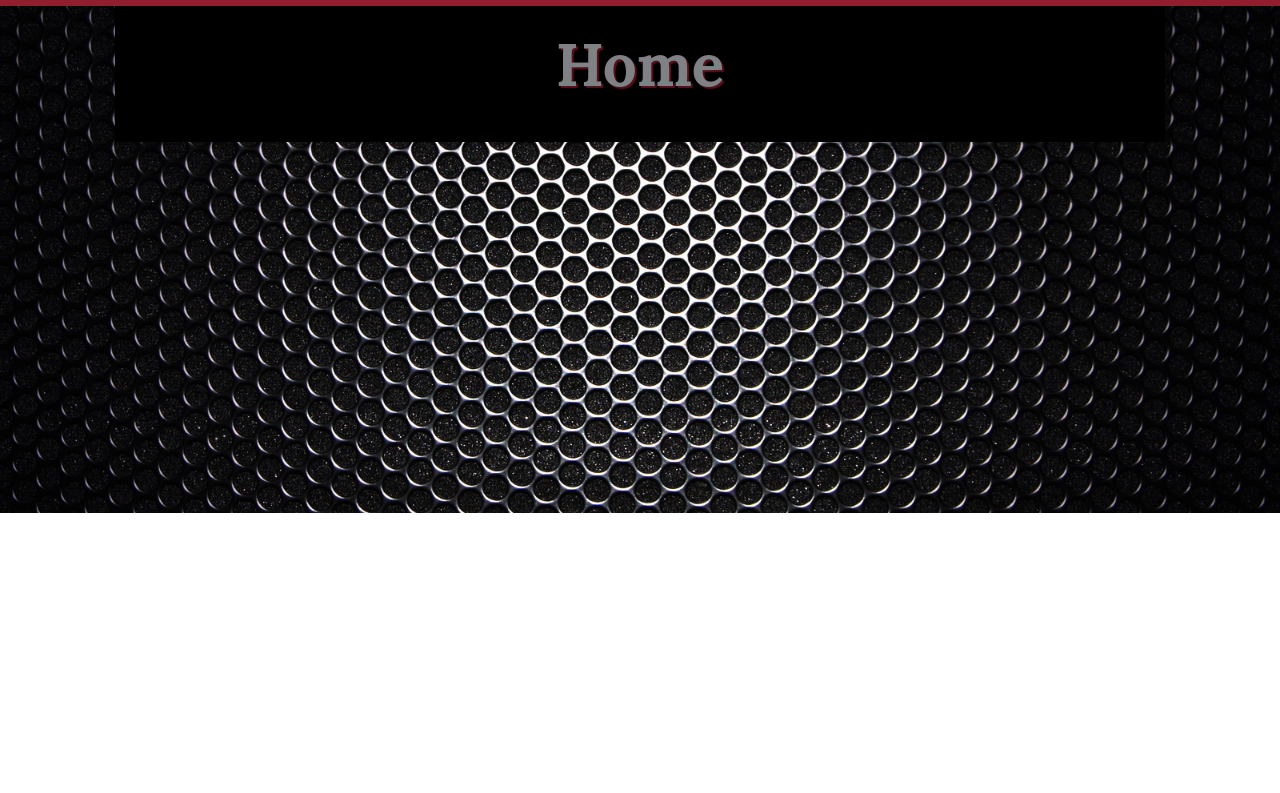
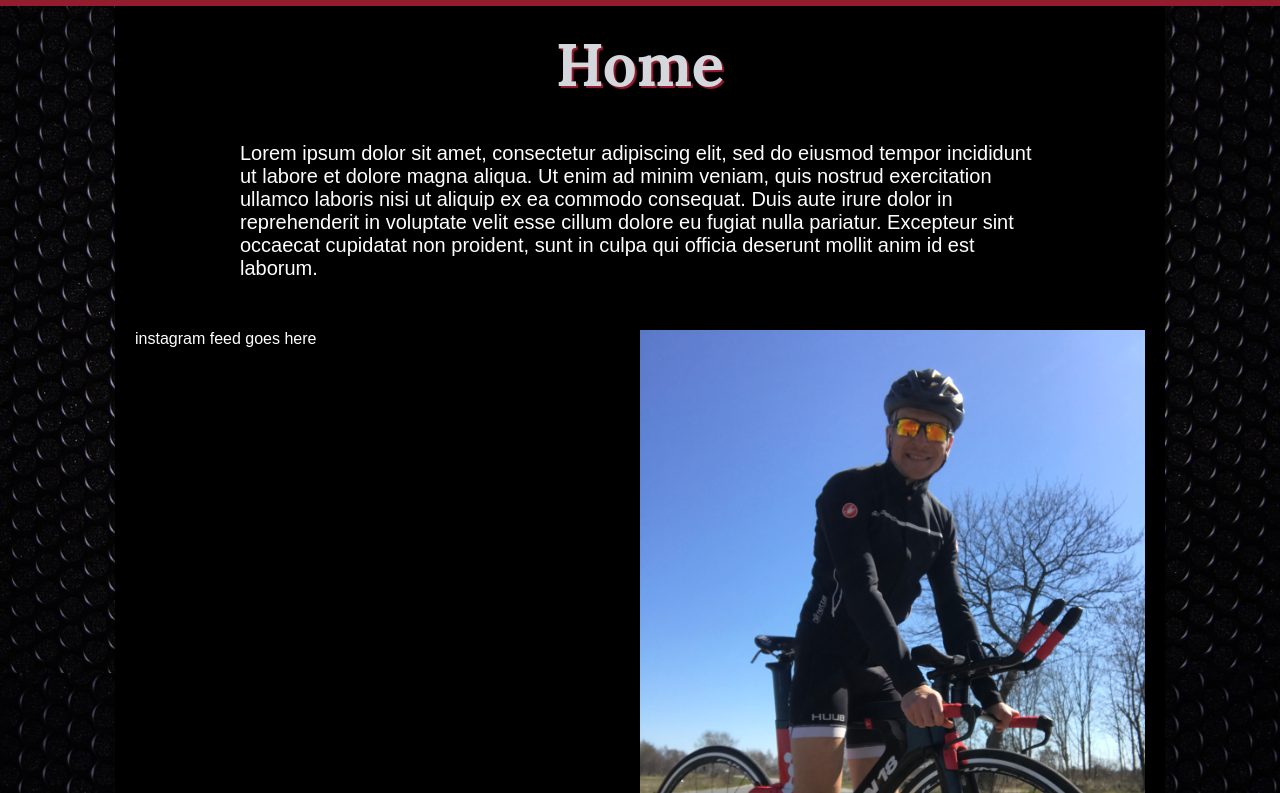
Before and after one commit to JPD84/pawel-website, a Vue app: page /#/ in a window 1280 px wide. Shown: the part 287-1080 px from the top of the page. Before the commit the page ends 800 px from the top, so only its background shows below. Built offline with nearby package versions, Linux system fonts and the light colour scheme.

Commit message:
added captions and grids

```diff
--- a/src/App.vue
+++ b/src/App.vue
@@ -106,8 +106,10 @@ body {
   text-shadow: 2px 2px 1px #941c2f;
   font-weight: 700;
 }
+.page-content {
+  color: #fff;
+}
 .page-content h1 {
-  opacity: 0.6;
   color: #d4d8dd;
   margin: 0;
   font-variant: medium-caps;
@@ -129,9 +131,29 @@ body {
 }
 .page-content h6 {
 }
-
+.page-content p {
+  font-size: 20px;
+  max-width: 800px;
+}
+.page-content p:only-child {
+  margin-left: auto;
+  margin-right: auto;
+}
+img{
+  max-width: 100%;
+}
 a {
   transition: all 0.25s ease-in-out;
+}
+
+.grid-container {
+  display: flex;
+  text-align: left;
+  margin-bottom: 30px;
+}
+
+.grid-cell {
+  flex: 1;
 }
 
 @media screen and (min-width: 768px) {
--- a/src/views/competitions.vue
+++ b/src/views/competitions.vue
@@ -5,8 +5,8 @@
     <h1>Competitions</h1>
     <carousel perPage=1 paginationActiveColor="#941c2f">
      <slide v-for="image in images">
-
-       <img :src="`${publicPath}images/${image}`">
+       <img :src="`${publicPath}images/${image.src}`">
+       <p class="carousel-image-caption">{{image.caption}}</p>
      </slide>
     </carousel>
   </div>
@@ -18,18 +18,45 @@ export default {
   data() {
     return {
       publicPath: process.env.BASE_URL,
-      images:[
-        "GDYNIA_POLAND_1.jpg",
-        "GDYNIA_POLAND_2.jpg",
-        "GDYNIA_POLAND_3.jpg",
-        "SALOU_SPAIN_1.jpg",
-        "SALOU_SPAIN_2.jpg",
-        "SALOU_SPAIN_3.jpg",
-        "WARSAW_POLAND_1.jpg",
-        "WARSAW_POLAND_2.jpg",
-        "WARSAW_POLAND_3.jpg"
+      images: [
+        {
+          src: "GDYNIA_POLAND_1.jpg",
+          caption: "Lal lala"
+        },
+         {
+          src: "GDYNIA_POLAND_2.jpg",
+          caption: "test2"
+        },
+         {
+          src: "GDYNIA_POLAND_3.jpg",
+          caption: "test 3"
+        },
+         {
+          src: "SALOU_SPAIN_1.jpg",
+          caption: "test 4"
+        },
+          {
+          src: "SALOU_SPAIN_2.jpg",
+          caption: "test 5"
+        },
+          {
+          src: "SALOU_SPAIN_3.jpg",
+          caption: "test 6"
+        },
+          {
+          src: "WARSAW_POLAND_1.jpg",
+          caption: "test 7"
+        },
+         {
+          src: "WARSAW_POLAND_2.jpg",
+          caption: "test 8"
+        },
+         {
+          src: "WARSAW_POLAND_3.jpg",
+          caption: "test 9"
+        },
+      ]
 
-        ]
     };
   },
   components: {
@@ -46,3 +73,7 @@ export default {
 }
 
 </style>
+
+// add captions...
+// convert array item in objects, add caption text for each
+// update template to render image AND caption
--- a/src/views/home.vue
+++ b/src/views/home.vue
@@ -1,11 +1,25 @@
 <template lang="html">
   <div class='page-content'>
     <h1>Home</h1>
+    <div class="grid-container">
+      <div class="grid-cell"><p>Lorem ipsum dolor sit amet, consectetur adipiscing elit, sed do eiusmod tempor incididunt ut labore et dolore magna aliqua. Ut enim ad minim veniam, quis nostrud exercitation ullamco laboris nisi ut aliquip ex ea commodo consequat. Duis aute irure dolor in reprehenderit in voluptate velit esse cillum dolore eu fugiat nulla pariatur. Excepteur sint occaecat cupidatat non proident, sunt in culpa qui officia deserunt mollit anim id est laborum.</p></div>
+    </div>
+    <div class="grid-container">
+      <div class="grid-cell">instagram feed goes here</div>
+      <div class="grid-cell"><img :src="`${publicPath}images/BIKE_POLAND_2.jpg`"></div>
+
+    </div>
   </div>
 </template>
 
 <script>
-export default {};
+export default {
+  data() {
+    return {
+      publicPath: process.env.BASE_URL,
+    }
+  }
+}
 </script>
 
 <style lang="css" scoped>
```
